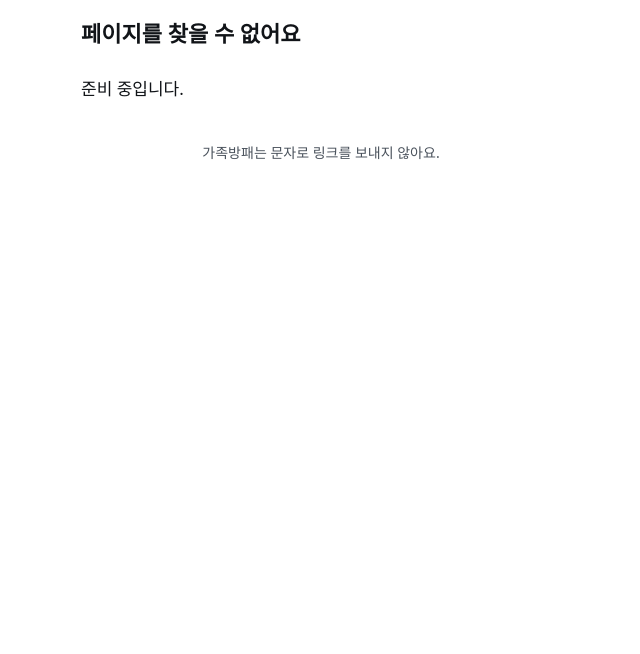
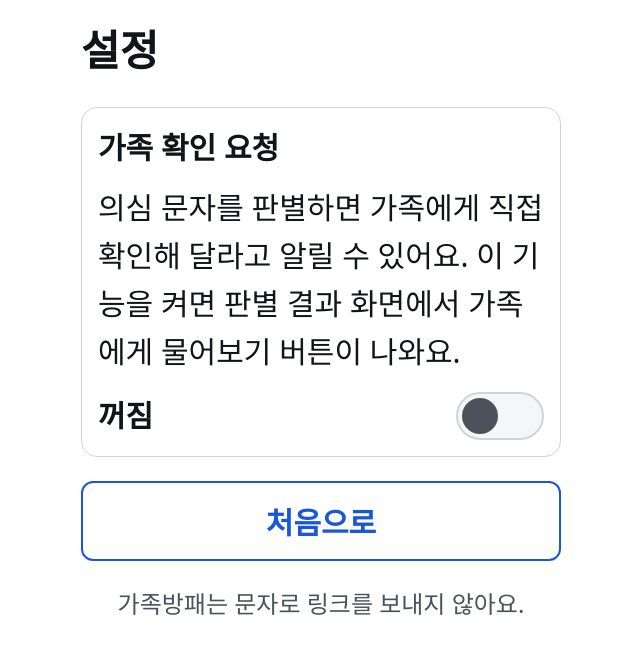
Before and after one commit to lythean1004/family-shield, a React (Vite) app in the folder web/: page /settings in a window 1280 px wide. Shown: the top 654 px of the page, without its empty margins (319-959 px from the left). Built offline with nearby package versions, Linux system fonts and the light colour scheme.

Commit message:
feat(F5-9): consent gate for family-check button + /settings screen

```diff
--- a/web/src/App.css
+++ b/web/src/App.css
@@ -332,6 +332,113 @@
   margin-top: var(--sp-6);
 }
 
+
+/* ── verdict-row (SpeakButton 배치용) ──────────────── */
+.verdict-row { position: relative; }
+.speak-btn {
+  display: inline-flex;
+  align-items: center;
+  gap: var(--sp-2);
+  margin-bottom: var(--sp-4);
+  padding: var(--sp-2) var(--sp-4);
+  min-height: 44px;
+  border: 1.5px solid var(--c-border);
+  border-radius: var(--radius-btn);
+  background: transparent;
+  color: var(--c-text-sub);
+  font-size: var(--fs-small);
+  cursor: pointer;
+  transition: background 0.12s ease;
+}
+.speak-btn:hover { background: var(--c-bg-raised); }
+.speak-btn:focus-visible { outline: 3px solid var(--c-action); outline-offset: 2px; }
+.speak-btn[aria-pressed="true"] { color: var(--c-action); border-color: var(--c-action); }
+
+/* ── InputScreen ──────────────────────────────────── */
+.input-textarea-label {
+  display: block;
+  font-weight: 700;
+  margin-bottom: var(--sp-2);
+}
+.input-textarea {
+  display: block;
+  width: 100%;
+  padding: var(--sp-3);
+  border: 2px solid var(--c-border);
+  border-radius: var(--radius-btn);
+  font-size: var(--fs-body);
+  font-family: inherit;
+  line-height: 1.6;
+  resize: vertical;
+  background: var(--c-bg);
+  color: var(--c-text);
+  transition: border-color 0.12s ease;
+}
+.input-textarea:focus { outline: none; border-color: var(--c-action); }
+.input-textarea:disabled { opacity: 0.55; cursor: not-allowed; }
+.input-count {
+  font-size: var(--fs-small);
+  color: var(--c-text-sub);
+  text-align: right;
+  margin: var(--sp-1) 0 var(--sp-4);
+}
+
+/* ── 접근성 유틸 ──────────────────────────────────── */
+.visually-hidden {
+  position: absolute;
+  width: 1px; height: 1px;
+  padding: 0; margin: -1px;
+  overflow: hidden;
+  clip: rect(0,0,0,0);
+  white-space: nowrap;
+  border: 0;
+}
+/* 텍스트 링크(작은 글자, 밑줄) */
+.text-link {
+  background: none;
+  border: none;
+  padding: 0;
+  color: var(--c-action);
+  font-size: var(--fs-small);
+  text-decoration: underline;
+  cursor: pointer;
+}
+.text-link:hover { opacity: 0.8; }
+.home-settings { text-align: right; margin-top: var(--sp-4); }
+
+/* ── 설정 /settings (F5-9) ───────────────────────── */
+.settings-section {
+  border: 1px solid var(--c-border);
+  border-radius: var(--radius-card);
+  padding: var(--sp-4);
+  margin-bottom: var(--sp-6);
+}
+.settings-section__title { font-size: var(--fs-body); font-weight: 700; margin: 0 0 var(--sp-3); }
+.settings-toggle-row { display: flex; align-items: center; justify-content: space-between; gap: var(--sp-4); }
+.settings-toggle-label { font-size: var(--fs-body); font-weight: 700; }
+.settings-toggle {
+  position: relative;
+  width: 88px;
+  min-height: 48px;
+  border: 2px solid var(--c-border);
+  border-radius: 999px;
+  background: var(--c-surface);
+  cursor: pointer;
+  flex-shrink: 0;
+}
+.settings-toggle__thumb {
+  position: absolute;
+  top: 4px; left: 4px;
+  width: 36px; height: 36px;
+  border-radius: 50%;
+  background: var(--c-text-sub);
+  transition: transform 0.15s ease;
+}
+.settings-toggle--on { background: var(--c-action); border-color: var(--c-action); }
+.settings-toggle--on .settings-toggle__thumb { transform: translateX(40px); background: var(--c-action-text); }
+@media (prefers-reduced-motion: reduce) { .settings-toggle__thumb { transition: none; } }
+.settings-note { color: var(--c-text-sub); font-size: var(--fs-small); margin-top: var(--sp-4); }
+
 /* ── C2 보호자 ───────────────────────────────────── */
 .guardian-head { font-size: var(--fs-small); color: var(--c-text-sub); margin: 0 0 var(--sp-3); }
 .confirm-box {
--- a/web/src/App.jsx
+++ b/web/src/App.jsx
@@ -3,18 +3,22 @@
 import { BrowserRouter, Routes, Route } from 'react-router-dom'
 import './App.css'
 
-import HomeScreen    from './screens/HomeScreen.jsx'
-import ContactsScreen from './screens/ContactsScreen.jsx'
-import DemoScreen    from './screens/DemoScreen.jsx'
-import HangupScreen  from './screens/HangupScreen.jsx'
-import ResultScreen  from './screens/ResultScreen.jsx'
-import HelpScreen    from './screens/HelpScreen.jsx'
-import CallScreen    from './screens/CallScreen.jsx'
-import WaitScreen    from './screens/WaitScreen.jsx'
-import AnswerScreen  from './screens/AnswerScreen.jsx'
-import FamilyScreen  from './screens/FamilyScreen.jsx'
-import NoLinkFooter  from './components/NoLinkFooter.jsx'
+import HomeScreen       from './screens/HomeScreen.jsx'
+import ContactsScreen   from './screens/ContactsScreen.jsx'
+import DemoScreen       from './screens/DemoScreen.jsx'
+import HangupScreen     from './screens/HangupScreen.jsx'
+import ResultScreen     from './screens/ResultScreen.jsx'
+import HelpScreen       from './screens/HelpScreen.jsx'
+import CallScreen       from './screens/CallScreen.jsx'
+import WaitScreen       from './screens/WaitScreen.jsx'
+import AnswerScreen     from './screens/AnswerScreen.jsx'
+import FamilyScreen     from './screens/FamilyScreen.jsx'
+import InputScreen      from './screens/InputScreen.jsx'
+import WhoScreen        from './screens/WhoScreen.jsx'
+import CallResultScreen from './screens/CallResultScreen.jsx'
+import NoLinkFooter     from './components/NoLinkFooter.jsx'
 import { DEV_RESULT } from './data/result.js'
+import SettingsScreen   from './screens/SettingsScreen.jsx'
 
 function Placeholder({ title }) {
   return (
@@ -34,13 +38,18 @@
         <Route path="/contacts"       element={<ContactsScreen />} />
         <Route path="/demo"           element={<DemoScreen />} />
         <Route path="/help"           element={<HelpScreen />} />
+        <Route path="/settings"       element={<SettingsScreen />} />
 
         {/* 부모님 판별 흐름. 결과는 ?t= 1회용 토큰(D34) → 이 탭 sessionStorage → 없으면 개발용 가짜 결과 */}
-        <Route path="/check/hangup"   element={<HangupScreen />} />
-        <Route path="/check/result"   element={<ResultScreen fallbackResult={DEV_RESULT} hasFamilyConsent />} />
-        <Route path="/check/call"     element={<CallScreen fallbackResult={DEV_RESULT} />} />
-        <Route path="/check/wait"     element={<WaitScreen />} />
-        <Route path="/check/answer"   element={<AnswerScreen fallbackResult={DEV_RESULT} />} />
+        <Route path="/check/hangup"      element={<HangupScreen />} />
+        {/* 가족 확인 버튼은 동의 ②가 있을 때만(F5-9). ResultScreen이 화면을 열 때 기기 동의를 읽는다. */}
+        <Route path="/check/result"      element={<ResultScreen fallbackResult={DEV_RESULT} />} />
+        <Route path="/check/call"        element={<CallScreen fallbackResult={DEV_RESULT} />} />
+        <Route path="/check/wait"        element={<WaitScreen />} />
+        <Route path="/check/answer"      element={<AnswerScreen fallbackResult={DEV_RESULT} />} />
+        <Route path="/check/input"       element={<InputScreen />} />
+        <Route path="/check/who"         element={<WhoScreen fallbackResult={DEV_RESULT} />} />
+        <Route path="/check/callresult"  element={<CallResultScreen fallbackResult={DEV_RESULT} />} />
 
         {/* 보호자 화면 C2·C3. 로그인·대상자 확인은 4주차(Supabase Auth) */}
         <Route path="/family/*"       element={<FamilyScreen />} />
--- a/web/src/components/ResultView.jsx
+++ b/web/src/components/ResultView.jsx
@@ -19,6 +19,7 @@
 import ActionButton from './ActionButton.jsx'
 import CallButton from './CallButton.jsx'
 import MisjudgeLink from './MisjudgeLink.jsx'
+import SpeakButton from './SpeakButton.jsx'
 import { levelKey, verdictDescription, AI_FALLBACK_TEXT } from '../data/result.js'
 import { POLICE, sourceText } from '../data/contacts.js'
 
@@ -39,9 +40,19 @@
   const toContacts = () => navigate('/contacts')
   const toHelp = () => navigate('/help')
 
+  // F4-12 음성 읽기: 판정 + 이유(최대 3문장) + 한계 문구
+  const speakText = [
+    verdictDescription(result.level, type),
+    ...explanation.slice(0, 3),
+    '이 결과는 참고용입니다. 의심되면 반드시 직접 공식 번호로 확인하세요.',
+  ].join(' ')
+
   return (
     <>
-      <VerdictBanner level={key} description={verdictDescription(result.level, type)} />
+      <div className="verdict-row">
+        <VerdictBanner level={key} description={verdictDescription(result.level, type)} />
+        <SpeakButton text={speakText} />
+      </div>
 
       {key !== 'check' && (
         <section aria-label="이유">
--- /dev/null
+++ b/web/src/data/consent.js
@@ -0,0 +1,23 @@
+// F5-9: 가족 확인 동의 — Supabase circle_members 연결 전까지 기기 localStorage에만 저장
+//
+// 동의 ②(가족 확인 요청): 이 동의가 없으면 결과 화면에서 "가족에게 물어보기" 버튼이 나오지 않는다.
+// 설정 화면(/settings)에서 켜고 끌 수 있다.
+// 4주차에 Supabase circle_members.has_family_consent 컬럼으로 이동한다.
+const KEY = 'fs.consent.family'
+
+/**
+ * 가족 확인 동의 여부를 읽는다. localStorage가 없으면 false.
+ * @returns {boolean}
+ */
+export function loadFamilyConsent() {
+  try { return localStorage.getItem(KEY) === 'true' } catch { return false }
+}
+
+/**
+ * 가족 확인 동의를 저장한다.
+ * storage 이벤트가 발생하므로 다른 탭/컴포넌트가 바로 반영된다.
+ * @param {boolean} value
+ */
+export function saveFamilyConsent(value) {
+  try { localStorage.setItem(KEY, value ? 'true' : 'false') } catch {}
+}
--- a/web/src/screens/HomeScreen.jsx
+++ b/web/src/screens/HomeScreen.jsx
@@ -28,6 +28,9 @@
           예시 보기
         </ActionButton>
       </div>
+      <p className="screen-body home-settings">
+        <button type="button" className="text-link" onClick={() => navigate('/settings')}>설정</button>
+      </p>
       <NoLinkFooter />
     </main>
   )
--- a/web/src/screens/ResultScreen.jsx
+++ b/web/src/screens/ResultScreen.jsx
@@ -15,9 +15,12 @@
   fetchResultByToken, loadCurrentResult, saveCurrentResult, saveCurrentRequestId,
 } from '../data/session.js'
 import { confirmStore } from '../data/confirm.js'
+import { loadFamilyConsent } from '../data/consent.js'
 
-export default function ResultScreen({ fallbackResult, familyName, hasFamilyConsent }) {
+export default function ResultScreen({ fallbackResult, familyName, hasFamilyConsent: consentProp }) {
   const navigate = useNavigate()
+  // F5-9: 동의 ②가 없으면 가족 확인 버튼 대신 공식 번호. prop이 오면 그것을 우선(테스트·데모용).
+  const [hasFamilyConsent] = useState(() => consentProp ?? loadFamilyConsent())
   const [params, setParams] = useSearchParams()
   const token = params.get('t')
   const [state, setState] = useState(() =>
--- /dev/null
+++ b/web/src/screens/SettingsScreen.jsx
@@ -0,0 +1,75 @@
+/**
+ * S1(간소). 설정 /settings — Supabase Auth 전 로컬 전용
+ *
+ * 1차: 가족 확인 동의(②) 하나만. 나머지(S2~S6 가족 초대, 번호 등록, 탈퇴)는
+ * Supabase circle_members / phone_auth 연결 뒤(4주차)에 추가한다.
+ *
+ * 동의를 끄면 ResultView의 "가족에게 물어보기" 버튼이 사라진다(F5-9).
+ * storage 이벤트로 같은 기기의 다른 탭에도 즉시 반영된다.
+ */
+import { useEffect, useState } from 'react'
+import { useNavigate } from 'react-router-dom'
+import ActionButton from '../components/ActionButton.jsx'
+import NoLinkFooter from '../components/NoLinkFooter.jsx'
+import { loadFamilyConsent, saveFamilyConsent } from '../data/consent.js'
+
+export default function SettingsScreen() {
+  const navigate = useNavigate()
+  const [consent, setConsent] = useState(loadFamilyConsent)
+
+  const toggle = () => {
+    const next = !consent
+    saveFamilyConsent(next)
+    setConsent(next)
+  }
+
+  // 다른 탭에서 바꾼 경우 동기화
+  useEffect(() => {
+    const onStorage = (e) => {
+      if (e.key === 'fs.consent.family') setConsent(e.newValue === 'true')
+    }
+    window.addEventListener('storage', onStorage)
+    return () => window.removeEventListener('storage', onStorage)
+  }, [])
+
+  return (
+    <main className="mode-parent">
+      <h1 className="screen-title">설정</h1>
+
+      <section className="settings-section" aria-label="가족 확인 동의">
+        <p className="settings-section__title">가족 확인 요청</p>
+        <p className="screen-body">
+          의심 문자를 판별하면 가족에게 직접 확인해 달라고 알릴 수 있어요.
+          이 기능을 켜면 판별 결과 화면에서 가족에게 물어보기 버튼이 나와요.
+        </p>
+        <div className="settings-toggle-row">
+          <span className="settings-toggle-label" id="consent-toggle-label">
+            {consent ? '켜짐' : '꺼짐'}
+          </span>
+          <button
+            type="button"
+            role="switch"
+            aria-checked={consent}
+            aria-labelledby="consent-toggle-label"
+            className={`settings-toggle${consent ? ' settings-toggle--on' : ''}`}
+            onClick={toggle}
+          >
+            <span className="settings-toggle__thumb" />
+            <span className="visually-hidden">{consent ? '가족 확인 요청 끄기' : '가족 확인 요청 켜기'}</span>
+          </button>
+        </div>
+
+        {consent && (
+          <p className="screen-body settings-note">
+            가족 초대와 번호 등록은 다음 업데이트에서 추가돼요.
+          </p>
+        )}
+      </section>
+
+      <div className="screen-actions">
+        <ActionButton variant="secondary" onClick={() => navigate('/')}>처음으로</ActionButton>
+      </div>
+      <NoLinkFooter />
+    </main>
+  )
+}
```
